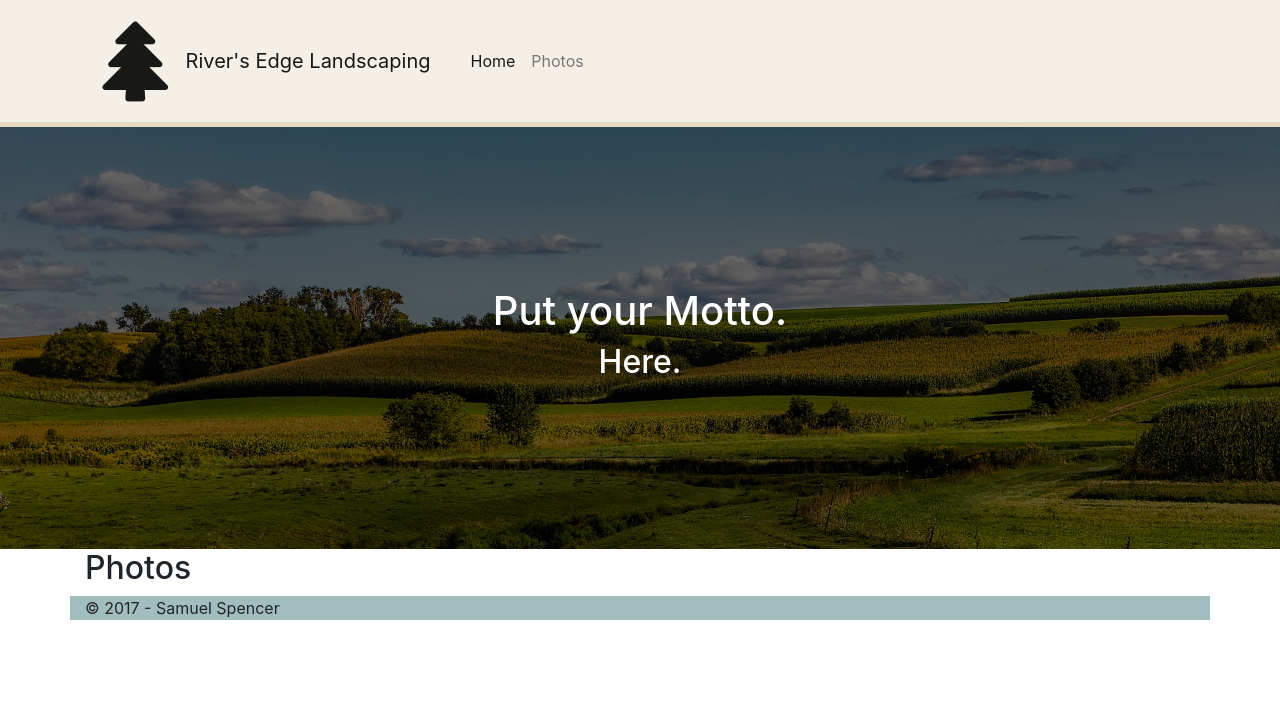
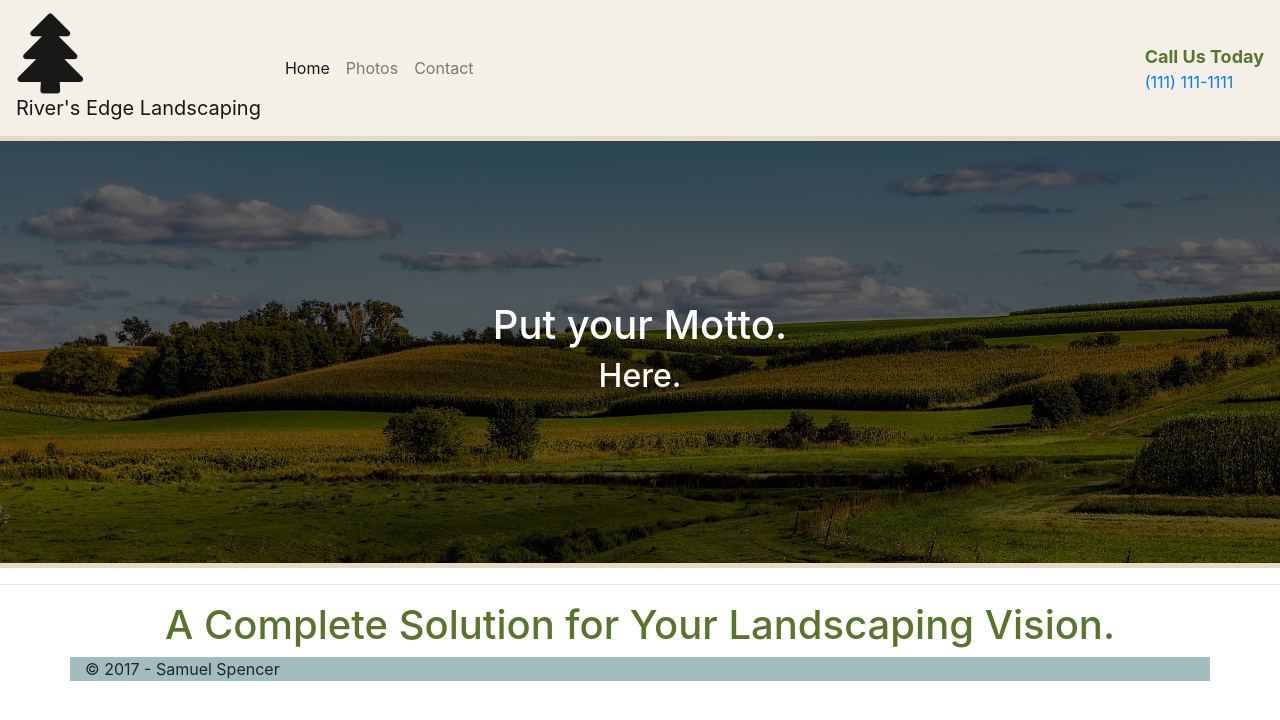
Before and after one commit to spencersa/LandscapeSite, a website: page index.html in a window 1280 px wide. Drawn offline with nearby package versions, Linux system fonts and the light colour scheme.

Commit message:
updating nav bar

```diff
--- a/css/site.css
+++ b/css/site.css
@@ -47,7 +47,7 @@ nav {
     background-color: #f5f0e7;
 }
 
-.nav-boarder-bottom {
+.boarder-bottom {
     border-bottom: 5px solid #e6dac3;
 }
 
@@ -55,3 +55,21 @@ nav {
     -webkit-filter: blur(5px); /* Safari 6.0 - 9.0 */
     filter: blur(5px);
 }
+
+.telephone-span {
+    display: block;
+    font-size: 18px;
+    font-weight: bold;
+}
+
+.text-color {
+    color: #59752d;
+}
+
+.nav-link{
+    color: #59752d;
+}
+
+.text-center{
+    text-align: center;
+}
--- a/index.html
+++ b/index.html
@@ -18,32 +18,41 @@
 
 <body>
 
-    <nav class="navbar navbar-expand-lg navbar-light nav-boarder-bottom">
-        <div class="container">
-            <nav class="navbar navbar-light">
-                <a class="navbar-brand" href="#">
-                    <i class="fa fa-tree fa-4x" aria-hidden="true"></i>
-                </a>
-                <a class="navbar-brand" href="#">River's Edge Landscaping</a>
-            </nav>
-            <button class="navbar-toggler" type="button" data-toggle="collapse" data-target="#navbarTogglerDemo02" aria-controls="navbarTogglerDemo02" aria-expanded="false" aria-label="Toggle navigation">
+        <nav class="navbar navbar-expand-lg navbar-light scrolling-navbar boarder-bottom">
+            <a class="navbar-brand" href="#">
+                <i class="fa fa-tree fa-4x" aria-hidden="true"></i>
+                <div>River's Edge Landscaping</div>
+            </a>
+            <button class="navbar-toggler" type="button" data-toggle="collapse" data-target="#navbarSupportedContent" aria-controls="navbarSupportedContent" aria-expanded="false" aria-label="Toggle navigation">
                 <span class="navbar-toggler-icon"></span>
             </button>
-            <div class="collapse navbar-collapse" id="navbarTogglerDemo02">
-                <ul class="navbar-nav mr-auto mt-2 mt-lg-0">
+            <div class="collapse navbar-collapse" id="navbarSupportedContent">
+                <ul class="navbar-nav mr-auto">
                     <li class="nav-item active">
                         <a class="nav-link" href="#">Home <span class="sr-only">(current)</span></a>
                     </li>
                     <li class="nav-item">
-                        <a class="nav-link" href="#photos">Photos</a>
+                        <a class="nav-link" href="#">Photos</a>
+                    </li>
+                    <li class="nav-item">
+                        <a class="nav-link" href="#">Contact</a>
+                    </li>
+                </ul>
+                <hr>
+                <ul class="navbar-nav nav-flex-icons">
+                    <li class="nav-item">
+                        <span class="telephone-span text-color">
+                            Call Us Today
+                        </span>
+                        <span class="text-color">
+                            <a href="tel:111-111-1111">(111) 111-1111</a>
+                        </span>
                     </li>
                 </ul>
             </div>
-        </div>
-    </nav>
-
+        </nav>
     <div>
-        <header class="masthead img-rounded">
+        <header class="masthead img-rounded boarder-bottom">
             <div class="overlay">
                 <div class="container">
                     <h1 class="text-white">Put your Motto.</h1>
@@ -52,8 +61,12 @@
             </div>
         </header>
 
+        <hr>
+
         <div class="container" style="background-color: white">
-            <h2 id="photos">Photos</h2>
+            <h1 class="text-color text-center">
+                A Complete Solution for Your Landscaping Vision.
+            </h1>
         </div>
 
         <footer>
```
